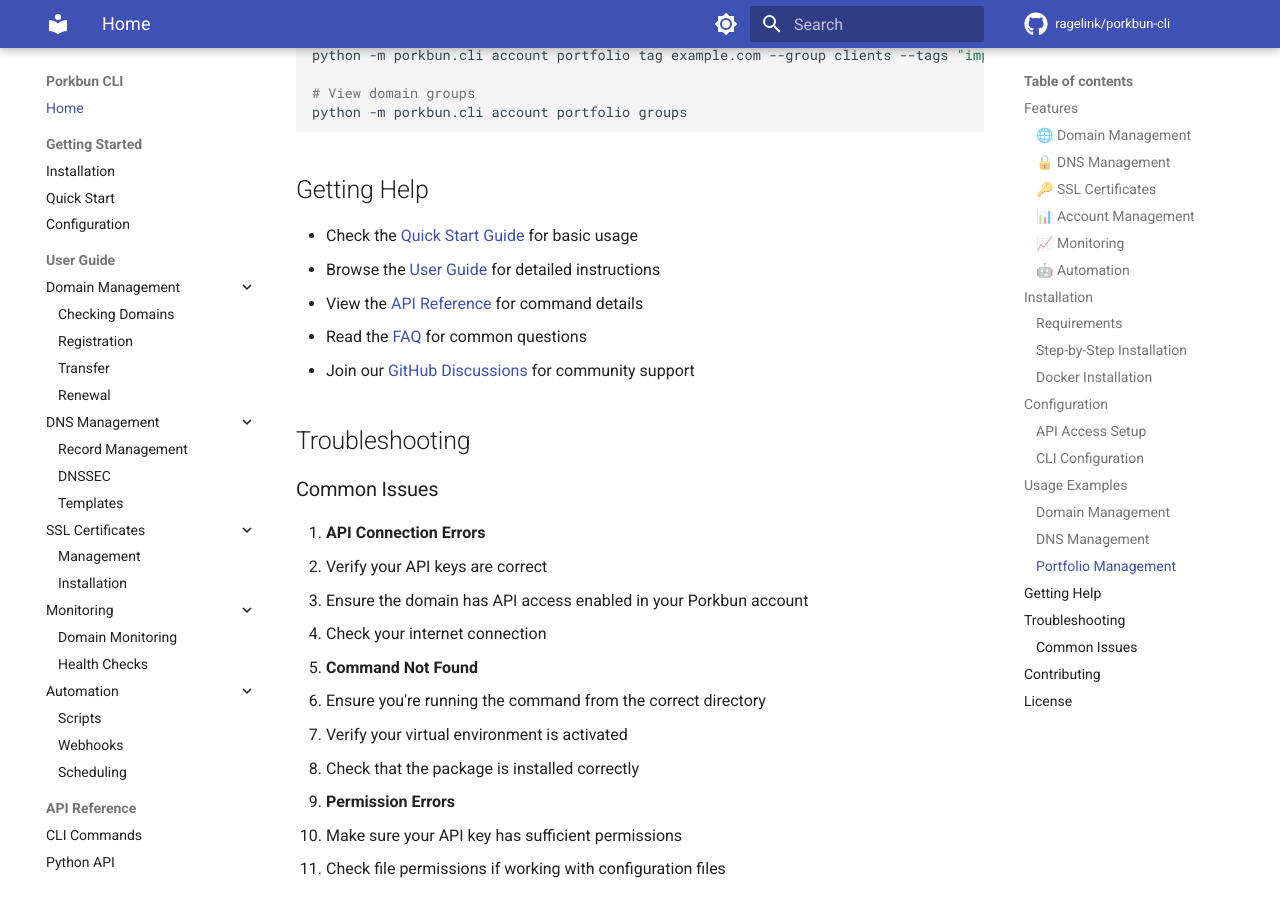
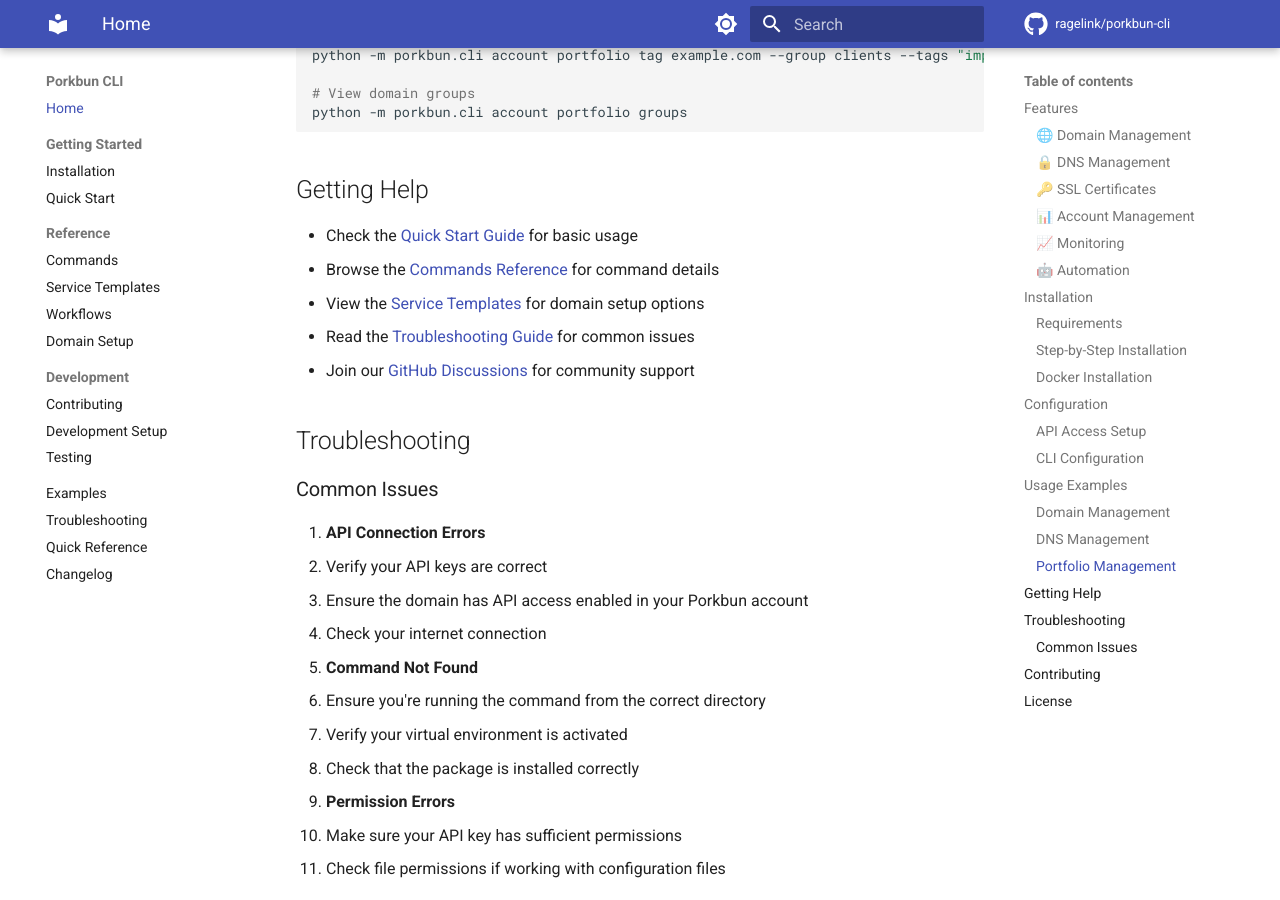
Before and after one commit to ragelink/porkbun-cli, an MkDocs documentation site: the page built from docs/index.md, in a window 1280 px wide and 900 px high, scrolled down 3572 px. Built offline with MkDocs 1.6.1 and Material for MkDocs 9.7.7, drawn with Linux system fonts in a browser that asks for light colours; comment, search, counter and statistics services are not loaded.

Commit message:
Update documentation and add PyPI publishing workflow

```diff
--- a/docs/index.md
+++ b/docs/index.md
@@ -145,9 +145,9 @@
 ## Getting Help
 
 - Check the [Quick Start Guide](getting-started/quickstart.md) for basic usage
-- Browse the [User Guide](user-guide/domains/checking.md) for detailed instructions
-- View the [API Reference](api/commands.md) for command details
-- Read the [FAQ](faq.md) for common questions
+- Browse the [Commands Reference](api/commands.md) for command details
+- View the [Service Templates](service_templates.md) for domain setup options
+- Read the [Troubleshooting Guide](troubleshooting.md) for common issues
 - Join our [GitHub Discussions](https://github.com/ragelink/porkbun-cli/discussions) for community support
 
 ## Troubleshooting
--- a/mkdocs.yml
+++ b/mkdocs.yml
@@ -3,6 +3,7 @@
 repo_url: https://github.com/ragelink/porkbun-cli
 repo_name: ragelink/porkbun-cli
 edit_uri: edit/main/docs/
+site_url: https://ragelink.github.io/porkbun-cli/
 
 theme:
   name: material
@@ -83,33 +84,16 @@
   - Getting Started:
     - Installation: getting-started/installation.md
     - Quick Start: getting-started/quickstart.md
-    - Configuration: getting-started/configuration.md
-  - User Guide:
-    - Domain Management:
-      - Checking Domains: user-guide/domains/checking.md
-      - Registration: user-guide/domains/registration.md
-      - Transfer: user-guide/domains/transfer.md
-      - Renewal: user-guide/domains/renewal.md
-    - DNS Management:
-      - Record Management: user-guide/dns/records.md
-      - DNSSEC: user-guide/dns/dnssec.md
-      - Templates: user-guide/dns/templates.md
-    - SSL Certificates:
-      - Management: user-guide/ssl/management.md
-      - Installation: user-guide/ssl/installation.md
-    - Monitoring:
-      - Domain Monitoring: user-guide/monitoring/domains.md
-      - Health Checks: user-guide/monitoring/health.md
-    - Automation:
-      - Scripts: user-guide/automation/scripts.md
-      - Webhooks: user-guide/automation/webhooks.md
-      - Scheduling: user-guide/automation/scheduling.md
-  - API Reference:
-    - CLI Commands: api/commands.md
-    - Python API: api/python.md
+  - Reference:
+    - Commands: api/commands.md
+    - Service Templates: service_templates.md
+    - Workflows: workflow.md
+    - Domain Setup: domain_setup.md
   - Development:
     - Contributing: development/contributing.md
     - Development Setup: development/setup.md
     - Testing: development/testing.md
-  - FAQ: faq.md
+  - Examples: examples.md
+  - Troubleshooting: troubleshooting.md
+  - Quick Reference: quick-reference.md
   - Changelog: CHANGELOG.md
```
Also changed, not shown: docs/getting-started/quickstart.md (+3 -3 lines).
